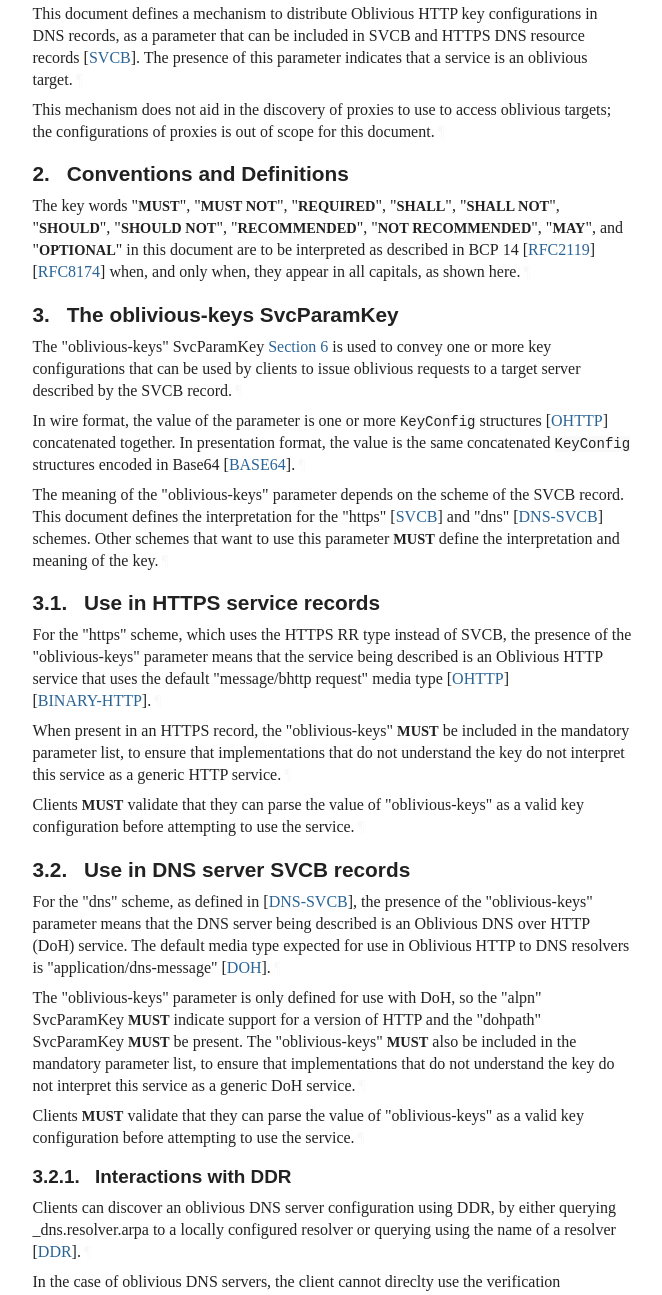
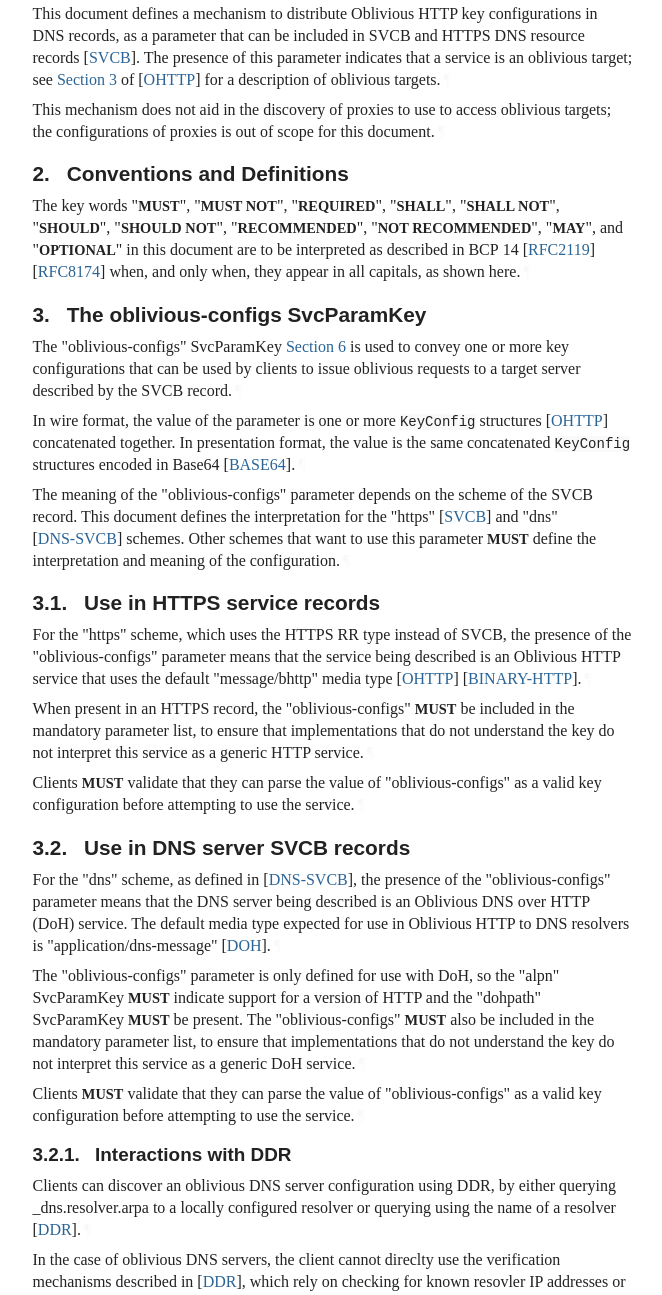
Before and after one commit to tireddy2/draft-ohai-svcb-config, a plain HTML site: page draft-pauly-ohai-svcb-config.html in a window 1280 px wide. Shown: the part 1505-2800 px from the top of the page, without its empty margins (92-754 px from the left). Drawn offline with Linux system fonts and the light colour scheme; a web font is replaced by a local one.

Commit message:
Script updating gh-pages from 5e6c431. [ci skip]

```diff
--- a/draft-pauly-ohai-svcb-config.html
+++ b/draft-pauly-ohai-svcb-config.html
@@ -1120,7 +1120,7 @@ HTTP target, along with one or more oblivious key configurations.<a href="#secti
             <p id="section-toc.1-1.2.1" class="keepWithNext"><a href="#section-2" class="xref">2</a>.  <a href="#name-conventions-and-definitions" class="xref">Conventions and Definitions</a></p>
 </li>
           <li class="compact toc ulBare ulEmpty" id="section-toc.1-1.3">
-            <p id="section-toc.1-1.3.1"><a href="#section-3" class="xref">3</a>.  <a href="#name-the-oblivious-keys-svcparam" class="xref">The oblivious-keys SvcParamKey</a></p>
+            <p id="section-toc.1-1.3.1"><a href="#section-3" class="xref">3</a>.  <a href="#name-the-oblivious-configs-svcpa" class="xref">The oblivious-configs SvcParamKey</a></p>
 <ul class="compact toc ulBare ulEmpty">
 <li class="compact toc ulBare ulEmpty" id="section-toc.1-1.3.2.1">
                 <p id="section-toc.1-1.3.2.1.1" class="keepWithNext"><a href="#section-3.1" class="xref">3.1</a>.  <a href="#name-use-in-https-service-record" class="xref">Use in HTTPS service records</a></p>
@@ -1188,7 +1188,7 @@ can work with trusted proxies to access these target servers.<a href="#section-1
 configurations in DNS records, as a parameter that can be included in SVCB and
 HTTPS DNS resource records <span>[<a href="#SVCB" class="xref">SVCB</a>]</span>.
 The presence of this parameter indicates that a service is an oblivious
-target.<a href="#section-1-3" class="pilcrow">¶</a></p>
+target; see <span><a href="https://datatracker.ietf.org/doc/html/draft-ietf-ohai-ohttp-01#section-3" class="relref">Section 3</a> of [<a href="#OHTTP" class="xref">OHTTP</a>]</span> for a description of oblivious targets.<a href="#section-1-3" class="pilcrow">¶</a></p>
 <p id="section-1-4">This mechanism does not aid in the discovery of proxies to use to access
 oblivious targets; the configurations of proxies is out of scope for this
 document.<a href="#section-1-4" class="pilcrow">¶</a></p>
@@ -1205,38 +1205,38 @@ described in BCP 14 <span>[<a href="#RFC2119" class="xref">RFC2119</a>]</span>
 appear in all capitals, as shown here.<a href="#section-2-1" class="pilcrow">¶</a></p>
 </section>
 </div>
-<div id="the-oblivious-keys-svcparamkey">
+<div id="the-oblivious-configs-svcparamkey">
 <section id="section-3">
-      <h2 id="name-the-oblivious-keys-svcparam">
-<a href="#section-3" class="section-number selfRef">3. </a><a href="#name-the-oblivious-keys-svcparam" class="section-name selfRef">The oblivious-keys SvcParamKey</a>
+      <h2 id="name-the-oblivious-configs-svcpa">
+<a href="#section-3" class="section-number selfRef">3. </a><a href="#name-the-oblivious-configs-svcpa" class="section-name selfRef">The oblivious-configs SvcParamKey</a>
       </h2>
-<p id="section-3-1">The "oblivious-keys" SvcParamKey <a href="#iana" class="xref">Section 6</a> is used to convey one or more
+<p id="section-3-1">The "oblivious-configs" SvcParamKey <a href="#iana" class="xref">Section 6</a> is used to convey one or more
 key configurations that can be used by clients to issue oblivious requests
 to a target server described by the SVCB record.<a href="#section-3-1" class="pilcrow">¶</a></p>
 <p id="section-3-2">In wire format, the value of the parameter is one or more <code>KeyConfig</code>
 structures <span>[<a href="#OHTTP" class="xref">OHTTP</a>]</span> concatenated together. In presentation format,
 the value is the same concatenated <code>KeyConfig</code> structures encoded
 in Base64 <span>[<a href="#BASE64" class="xref">BASE64</a>]</span>.<a href="#section-3-2" class="pilcrow">¶</a></p>
-<p id="section-3-3">The meaning of the "oblivious-keys" parameter depends on the scheme
+<p id="section-3-3">The meaning of the "oblivious-configs" parameter depends on the scheme
 of the SVCB record. This document defines the interpretation for
 the "https" <span>[<a href="#SVCB" class="xref">SVCB</a>]</span> and "dns" <span>[<a href="#DNS-SVCB" class="xref">DNS-SVCB</a>]</span>
 schemes. Other schemes that want to use this parameter <span class="bcp14">MUST</span> define the
-interpretation and meaning of the key.<a href="#section-3-3" class="pilcrow">¶</a></p>
+interpretation and meaning of the configuration.<a href="#section-3-3" class="pilcrow">¶</a></p>
 <div id="use-in-https-service-records">
 <section id="section-3.1">
         <h3 id="name-use-in-https-service-record">
 <a href="#section-3.1" class="section-number selfRef">3.1. </a><a href="#name-use-in-https-service-record" class="section-name selfRef">Use in HTTPS service records</a>
         </h3>
 <p id="section-3.1-1">For the "https" scheme, which uses the HTTPS RR type instead of SVCB,
-the presence of the "oblivious-keys" parameter means that the service
+the presence of the "oblivious-configs" parameter means that the service
 being described is an Oblivious HTTP service that uses the default
-"message/bhttp request" media type <span>[<a href="#OHTTP" class="xref">OHTTP</a>]</span>
+"message/bhttp" media type <span>[<a href="#OHTTP" class="xref">OHTTP</a>]</span>
           <span>[<a href="#BINARY-HTTP" class="xref">BINARY-HTTP</a>]</span>.<a href="#section-3.1-1" class="pilcrow">¶</a></p>
-<p id="section-3.1-2">When present in an HTTPS record, the "oblivious-keys" <span class="bcp14">MUST</span> be included
+<p id="section-3.1-2">When present in an HTTPS record, the "oblivious-configs" <span class="bcp14">MUST</span> be included
 in the mandatory parameter list, to ensure that implementations that
 do not understand the key do not interpret this service as a generic
 HTTP service.<a href="#section-3.1-2" class="pilcrow">¶</a></p>
-<p id="section-3.1-3">Clients <span class="bcp14">MUST</span> validate that they can parse the value of "oblivious-keys"
+<p id="section-3.1-3">Clients <span class="bcp14">MUST</span> validate that they can parse the value of "oblivious-configs"
 as a valid key configuration before attempting to use the service.<a href="#section-3.1-3" class="pilcrow">¶</a></p>
 </section>
 </div>
@@ -1246,17 +1246,17 @@ as a valid key configuration before attempting to use the service.<a href="#sect
 <a href="#section-3.2" class="section-number selfRef">3.2. </a><a href="#name-use-in-dns-server-svcb-reco" class="section-name selfRef">Use in DNS server SVCB records</a>
         </h3>
 <p id="section-3.2-1">For the "dns" scheme, as defined in <span>[<a href="#DNS-SVCB" class="xref">DNS-SVCB</a>]</span>, the presence of
-the "oblivious-keys" parameter means that the DNS server being
+the "oblivious-configs" parameter means that the DNS server being
 described is an Oblivious DNS over HTTP (DoH) service. The default
 media type expected for use in Oblivious HTTP to DNS resolvers
 is "application/dns-message" <span>[<a href="#DOH" class="xref">DOH</a>]</span>.<a href="#section-3.2-1" class="pilcrow">¶</a></p>
-<p id="section-3.2-2">The "oblivious-keys" parameter is only defined for use with DoH, so
+<p id="section-3.2-2">The "oblivious-configs" parameter is only defined for use with DoH, so
 the "alpn" SvcParamKey <span class="bcp14">MUST</span> indicate support for a version of HTTP
-and the "dohpath" SvcParamKey <span class="bcp14">MUST</span> be present. The "oblivious-keys"
+and the "dohpath" SvcParamKey <span class="bcp14">MUST</span> be present. The "oblivious-configs"
 <span class="bcp14">MUST</span> also be included in the mandatory parameter list, to ensure
 that implementations that do not understand the key do not interpret
 this service as a generic DoH service.<a href="#section-3.2-2" class="pilcrow">¶</a></p>
-<p id="section-3.2-3">Clients <span class="bcp14">MUST</span> validate that they can parse the value of "oblivious-keys"
+<p id="section-3.2-3">Clients <span class="bcp14">MUST</span> validate that they can parse the value of "oblivious-configs"
 as a valid key configuration before attempting to use the service.<a href="#section-3.2-3" class="pilcrow">¶</a></p>
 <div id="ddr">
 <section id="section-3.2.1">
@@ -1302,14 +1302,14 @@ structure, since two structures are mutually exclusive.<a href="#section-3.2.2-1
       <h2 id="name-deployment-considerations">
 <a href="#section-4" class="section-number selfRef">4. </a><a href="#name-deployment-considerations" class="section-name selfRef">Deployment Considerations</a>
       </h2>
-<p id="section-4-1">Deployments that add the "oblivious-keys" SvcParamKey need to be
+<p id="section-4-1">Deployments that add the "oblivious-configs" SvcParamKey need to be
 careful to add this only to services meant to be accessed using
 Oblivious HTTP. Information in a single SVCB record that contains
-"oblivious-keys" only applies to the oblivious service, not
+"oblivious-configs" only applies to the oblivious service, not
 other HTTP services.<a href="#section-4-1" class="pilcrow">¶</a></p>
 <p id="section-4-2">If a service offers both traditional HTTP and oblivious HTTP, these can
 be represented by separate SVCB or HTTPS records, both with and
-without the "oblivious-keys" SvcParamKey.<a href="#section-4-2" class="pilcrow">¶</a></p>
+without the "oblivious-configs" SvcParamKey.<a href="#section-4-2" class="pilcrow">¶</a></p>
 </section>
 </div>
 <div id="security-and-privacy-considerations">
@@ -1330,7 +1330,7 @@ that target a specific user or population with a unique key configuration.<a hre
 attacks. Clients <span class="bcp14">SHOULD</span> employ some technique to mitigate this attack.
 Possible mitigations include:<a href="#section-5-3" class="pilcrow">¶</a></p>
 <ul class="normal">
-<li class="normal" id="section-5-4.1">Validating that SVCB or HTTPS records including the "oblivious-keys"
+<li class="normal" id="section-5-4.1">Validating that SVCB or HTTPS records including the "oblivious-configs"
 are protected by DNSSEC <span>[<a href="#DNSSEC" class="xref">DNSSEC</a>]</span>. This prevents attacks
 where a unique response is generated for each client of a resolver.<a href="#section-5-4.1" class="pilcrow">¶</a>
 </li>
@@ -1371,8 +1371,8 @@ registry (<span>[<a href="#SVCB" class="xref">SVCB</a>]</span>).<a href="#sectio
         <tbody>
           <tr>
             <td class="text-left" rowspan="1" colspan="1">TBD</td>
-            <td class="text-left" rowspan="1" colspan="1">oblivious-keys</td>
-            <td class="text-left" rowspan="1" colspan="1">Oblivious HTTP keys</td>
+            <td class="text-left" rowspan="1" colspan="1">oblivious-configs</td>
+            <td class="text-left" rowspan="1" colspan="1">Oblivious HTTP key configurations</td>
             <td class="text-left" rowspan="1" colspan="1">(This document)</td>
           </tr>
         </tbody>
@@ -1398,7 +1398,7 @@ registry (<span>[<a href="#SVCB" class="xref">SVCB</a>]</span>).<a href="#sectio
 <dd class="break"></dd>
 <dt id="DDR">[DDR]</dt>
         <dd>
-<span class="refTitle">"*** BROKEN REFERENCE ***"</span>. </dd>
+<span class="refAuthor">Pauly, T.</span>, <span class="refAuthor">Kinnear, E.</span>, <span class="refAuthor">Wood, C. A.</span>, <span class="refAuthor">McManus, P.</span>, and <span class="refAuthor">T. Jensen</span>, <span class="refTitle">"Discovery of Designated Resolvers"</span>, <span class="refContent">Work in Progress</span>, <span class="seriesInfo">Internet-Draft, draft-ietf-add-ddr-05</span>, <time datetime="2022-01-31" class="refDate">31 January 2022</time>, <span>&lt;<a href="https://datatracker.ietf.org/doc/html/draft-ietf-add-ddr-05">https://datatracker.ietf.org/doc/html/draft-ietf-add-ddr-05</a>&gt;</span>. </dd>
 <dd class="break"></dd>
 <dt id="DNS-SVCB">[DNS-SVCB]</dt>
         <dd>
```
Also changed, not shown: draft-pauly-ohai-svcb-config.txt.
